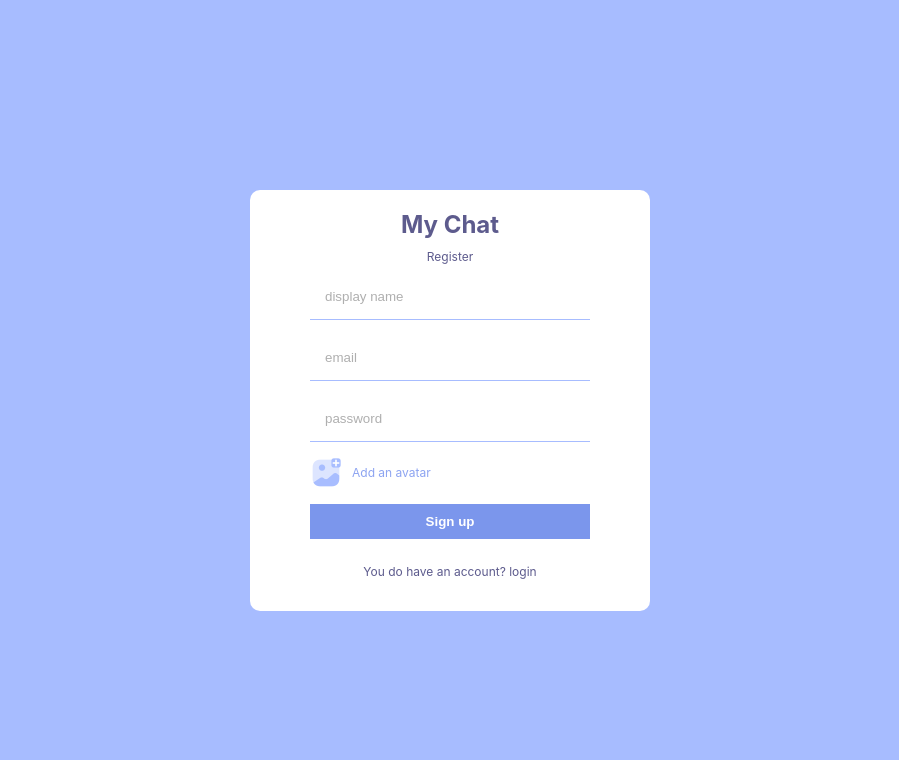
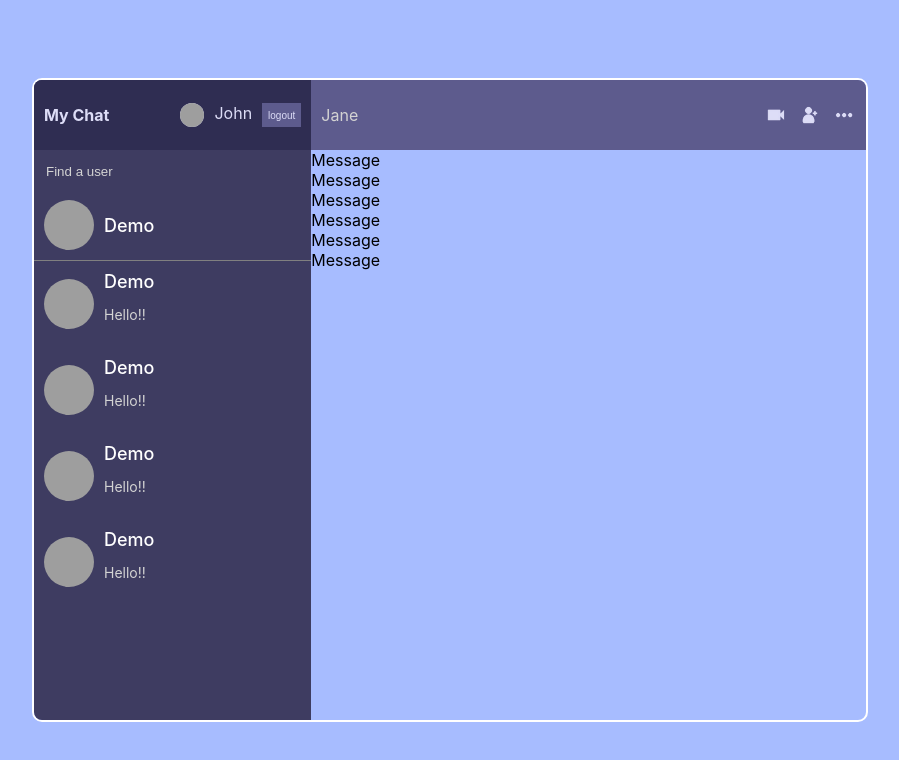
Before and after one commit to Varun8177/chat-app, a React (Create React App) app: page / in a window 1280 px wide. Shown: the top 760 px of the page, without its empty margins (190-1089 px from the left). Built offline with nearby package versions, Linux system fonts and the light colour scheme; grey boxes are pictures that could not be loaded.

Commit message:
created: home sidebar and navbar

```diff
--- a/src/App.css
+++ /dev/null
@@ -1,3 +0,0 @@
-.App {
-  text-align: center;
-}
--- a/src/App.js
+++ b/src/App.js
@@ -1,10 +1,11 @@
-import './App.css';
+import Home from './Pages/Home';
+import Login from './Pages/Login';
 import Register from './Pages/Register';
 import './style.scss'
 function App() {
   return (
     <div className="App">
-      <Register />
+      <Home />
     </div>
   );
 }
--- a/src/Pages/Home.jsx
+++ b/src/Pages/Home.jsx
@@ -1,7 +1,16 @@
 import React from "react";
+import Sidebar from "../components/Sidebar";
+import Chat from "../components/Chat";
 
 const Home = () => {
-  return <div>Home</div>;
+  return (
+    <div className="home">
+      <div className="container">
+        <Sidebar />
+        <Chat />
+      </div>
+    </div>
+  );
 };
 
 export default Home;
--- /dev/null
+++ b/src/components/Chat.jsx
@@ -0,0 +1,23 @@
+import React from "react";
+import cam from "../Images/cam.png";
+import add from "../Images/add.png";
+import more from "../Images/more.png";
+import Messages from "./Messages";
+
+const Chat = () => {
+  return (
+    <div className="chat">
+      <div className="chatInfo">
+        <span>Jane</span>
+        <div className="chatIcons">
+          <img src={cam} alt="camera-icon" />
+          <img src={add} alt="add-icon" />
+          <img src={more} alt="mmore-icon" />
+        </div>
+      </div>
+      <Messages />
+    </div>
+  );
+};
+
+export default Chat;
--- /dev/null
+++ b/src/components/Chats.jsx
@@ -0,0 +1,50 @@
+import React from "react";
+
+const Chats = () => {
+  return (
+    <div className="chats">
+      <div className="userChat">
+        <img
+          src="https://images.unsplash.com/photo-1438761681033-6461ffad8d80?ixlib=rb-4.0.3&ixid=M3wxMjA3fDB8MHxzZWFyY2h8Mnx8cGVyc29ufGVufDB8fDB8fHww&w=1000&q=80"
+          alt=""
+        />
+        <div className="userChatInfo">
+          <span>Demo</span>
+          <p>Hello!!</p>
+        </div>
+      </div>
+      <div className="userChat">
+        <img
+          src="https://images.unsplash.com/photo-1438761681033-6461ffad8d80?ixlib=rb-4.0.3&ixid=M3wxMjA3fDB8MHxzZWFyY2h8Mnx8cGVyc29ufGVufDB8fDB8fHww&w=1000&q=80"
+          alt=""
+        />
+        <div className="userChatInfo">
+          <span>Demo</span>
+          <p>Hello!!</p>
+        </div>
+      </div>
+      <div className="userChat">
+        <img
+          src="https://images.unsplash.com/photo-1438761681033-6461ffad8d80?ixlib=rb-4.0.3&ixid=M3wxMjA3fDB8MHxzZWFyY2h8Mnx8cGVyc29ufGVufDB8fDB8fHww&w=1000&q=80"
+          alt=""
+        />
+        <div className="userChatInfo">
+          <span>Demo</span>
+          <p>Hello!!</p>
+        </div>
+      </div>
+      <div className="userChat">
+        <img
+          src="https://images.unsplash.com/photo-1438761681033-6461ffad8d80?ixlib=rb-4.0.3&ixid=M3wxMjA3fDB8MHxzZWFyY2h8Mnx8cGVyc29ufGVufDB8fDB8fHww&w=1000&q=80"
+          alt=""
+        />
+        <div className="userChatInfo">
+          <span>Demo</span>
+          <p>Hello!!</p>
+        </div>
+      </div>
+    </div>
+  );
+};
+
+export default Chats;
--- /dev/null
+++ b/src/components/Message.jsx
@@ -0,0 +1,7 @@
+import React from "react";
+
+const Message = () => {
+  return <div>Message</div>;
+};
+
+export default Message;
--- /dev/null
+++ b/src/components/Messages.jsx
@@ -0,0 +1,17 @@
+import React from "react";
+import Message from "./Message";
+
+const Messages = () => {
+  return (
+    <div className="messages">
+      <Message />
+      <Message />
+      <Message />
+      <Message />
+      <Message />
+      <Message />
+    </div>
+  );
+};
+
+export default Messages;
--- /dev/null
+++ b/src/components/Navbar.jsx
@@ -0,0 +1,19 @@
+import React from "react";
+
+const Navbar = () => {
+  return (
+    <div className="navbar">
+      <span className="logo">My Chat</span>
+      <div className="user">
+        <img
+          src="https://images.unsplash.com/photo-1438761681033-6461ffad8d80?ixlib=rb-4.0.3&ixid=M3wxMjA3fDB8MHxzZWFyY2h8Mnx8cGVyc29ufGVufDB8fDB8fHww&w=1000&q=80"
+          alt="Avatar"
+        />
+        <span>John</span>
+        <button>logout</button>
+      </div>
+    </div>
+  );
+};
+
+export default Navbar;
--- /dev/null
+++ b/src/components/Search.jsx
@@ -0,0 +1,22 @@
+import React from "react";
+
+const Search = () => {
+  return (
+    <div className="search">
+      <div className="searchForm">
+        <input type="text" placeholder="Find a user" />
+      </div>
+      <div className="userChat">
+        <img
+          src="https://images.unsplash.com/photo-1438761681033-6461ffad8d80?ixlib=rb-4.0.3&ixid=M3wxMjA3fDB8MHxzZWFyY2h8Mnx8cGVyc29ufGVufDB8fDB8fHww&w=1000&q=80"
+          alt=""
+        />
+        <div className="userChatInfo">
+          <span>Demo</span>
+        </div>
+      </div>
+    </div>
+  );
+};
+
+export default Search;
--- /dev/null
+++ b/src/components/Sidebar.jsx
@@ -0,0 +1,16 @@
+import React from "react";
+import Navbar from "./Navbar";
+import Search from "./Search";
+import Chats from "./Chats";
+
+const Sidebar = () => {
+  return (
+    <div className="sidebar">
+      <Navbar />
+      <Search />
+      <Chats />
+    </div>
+  );
+};
+
+export default Sidebar;
--- a/src/style.scss
+++ b/src/style.scss
@@ -69,3 +69,132 @@
         }
     }
 }
+
+.home{
+    background-color: #a7bcff;
+    height: 100vh;
+    display: flex;
+    align-items: center;
+    justify-content: center;
+
+    .container{
+        border: 2px solid white;
+        border-radius: 10px;
+        width: 65%;
+        height: 80%;
+        display: flex;
+        overflow: hidden;
+    }
+
+    .sidebar{
+        flex: 1;
+        background-color: #3e3c61;
+
+        .navbar{
+            display: flex;
+            align-items: center;
+            background-color: #2f2d52;
+            height: 50px;
+            padding: 10px;
+            justify-content: space-between;
+            color: #ddddf7;
+
+            .logo{
+                font-weight: bold;
+            }
+            .user{
+                display: flex;
+                gap: 10px;
+
+                img{
+                    background-color: #ddddf7;
+                    height: 24px;
+                    width: 24px;
+                    border-radius: 50%;
+                    object-fit: cover;
+                }
+
+                button{
+                    background-color: #5d5b8d;
+                    color: #ddddf7;
+                    font-size: 10px;
+                    border: none;
+                    cursor: pointer;
+                }
+            }
+        }
+
+        .search{
+            border-bottom: 1px solid gray;
+
+            .searchForm{
+                padding: 10px;
+                input{
+                    background-color: transparent;
+                    border: none;
+                    color: white;
+                    outline: none;
+
+                    &::placeholder{
+                        color: lightgray;
+                    }
+                }
+            }
+        }
+
+        .userChat{
+            padding: 10px;
+            display: flex;
+            align-items: center;
+            gap: 10px;
+            color: white;
+            cursor: pointer;
+
+            &:hover{
+                background-color: #2f2d52;
+            }
+
+            img{
+                width: 50px;
+                height: 50px;
+                border-radius: 50%;
+                object-fit: cover;
+            }
+
+            .userChatInfo{
+                span{
+                    font-size: 18px;
+                    font-weight: 500;
+                }
+                p{
+                    font-size: 14px;
+                    color: lightgray;
+                }
+            }
+        }
+    }
+
+    .chat{
+        flex: 2;
+
+        .chatInfo{
+            height: 50px;
+            background-color: #5d5b8d;
+            display: flex;
+            align-items: center;
+            justify-content: space-between;
+            padding: 10px;
+            color: lightgray;
+        }
+
+        .chatIcons{
+            display: flex;
+            gap: 10px;
+
+            img{
+                height: 24px;
+                cursor: pointer;
+            }
+        }
+    }
+}
```
Also changed, not shown: src/components/Input.jsx (added, +7 -0 lines).
